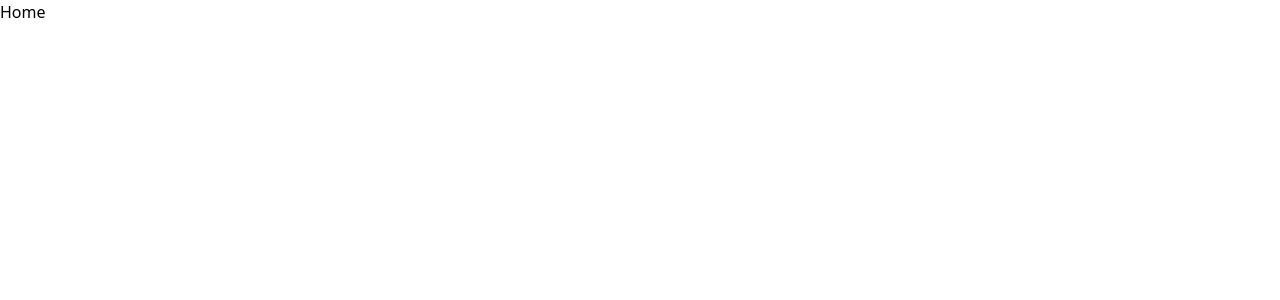
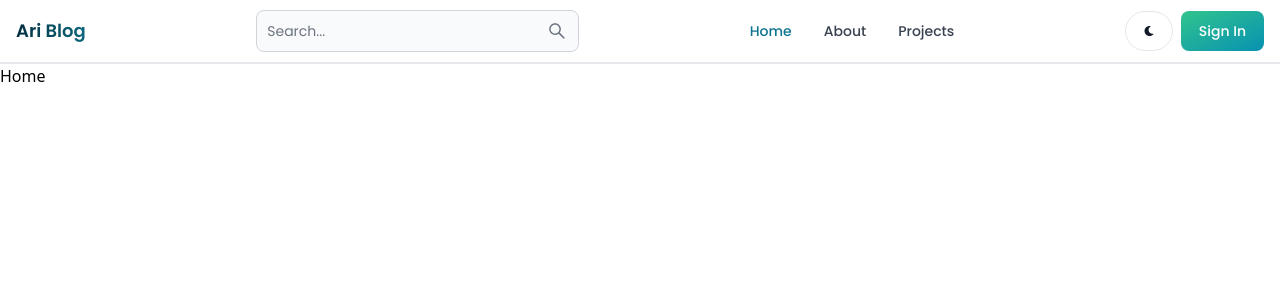
Before and after one commit to Thobbytosin/mern-ari-blog, a React (Vite) app in the folder client/: page / in a window 1280 px wide. Shown: the top 300 px of the page. Built offline with nearby package versions, Linux system fonts and the light colour scheme.

Commit message:
header and navbar section

```diff
--- a/client/package.json
+++ b/client/package.json
@@ -10,8 +10,10 @@
     "preview": "vite preview"
   },
   "dependencies": {
+    "flowbite-react": "^0.8.0",
     "react": "^18.2.0",
     "react-dom": "^18.2.0",
+    "react-icons": "^5.0.1",
     "react-router-dom": "^6.22.3"
   },
   "devDependencies": {
--- a/client/src/App.jsx
+++ b/client/src/App.jsx
@@ -6,10 +6,12 @@ import Dashboard from "./pages/Dashboard";
 import Projects from "./pages/Projects";
 import SignIn from "./pages/SignIn";
 import SignUp from "./pages/SignUp";
+import Header from "./components/Header/Header";
 
 const App = () => {
   return (
     <BrowserRouter>
+      <Header />
       <Routes>
         <Route path="/" element={<Home />} />
         <Route path="/about" element={<About />} />
--- /dev/null
+++ b/client/src/components/Header/Header.jsx
@@ -0,0 +1,68 @@
+import {
+  Button,
+  Navbar,
+  NavbarLink,
+  NavbarToggle,
+  TextInput,
+} from "flowbite-react";
+import React from "react";
+import { Link, useLocation } from "react-router-dom";
+import { AiOutlineSearch } from "react-icons/ai";
+import { FaMoon } from "react-icons/fa";
+
+const Header = () => {
+  const path = useLocation().pathname;
+  return (
+    <div>
+      <Navbar className=" border-b-2 font-poppins">
+        <Link
+          to={"/"}
+          className=" self-center whitespace-nowrap text-gradient font-semibold font-poppins text-lg"
+        >
+          Ari Blog
+        </Link>
+        <form>
+          <TextInput
+            type="text"
+            placeholder="Search..."
+            rightIcon={AiOutlineSearch}
+            className=" hidden lg:inline"
+          />
+        </form>
+        <Button className=" w-12 h-10 lg:hidden " color="gray" pill>
+          <AiOutlineSearch />
+        </Button>
+        <div className="flex items-center gap-2 md:order-2">
+          <Button className=" w-12 h-10 hidden sm:inline" color="gray" pill>
+            <FaMoon />
+          </Button>
+          <Link to={"/sign-in"}>
+            <Button gradientDuoTone="greenToBlue">Sign In</Button>
+          </Link>
+          <NavbarToggle />
+        </div>
+        <Navbar.Collapse className=" font-poppins ">
+          <NavbarLink className=" font-medium" as={"div"} active={path === "/"}>
+            <Link to={"/"}>Home</Link>
+          </NavbarLink>
+          <NavbarLink
+            className=" font-medium"
+            as={"div"}
+            active={path === "/about"}
+          >
+            <Link to={"/about"}>About</Link>
+          </NavbarLink>
+          <NavbarLink
+            className=" font-medium"
+            as={"div"}
+            active={path === "/projects"}
+          >
+            <Link to={"/projects"}>Projects</Link>
+          </NavbarLink>
+        </Navbar.Collapse>
+      </Navbar>
+    </div>
+  );
+};
+
+export default Header;
--- /dev/null
+++ b/client/src/components/Navbar.jsx
@@ -0,0 +1,109 @@
+import React from "react";
+
+const Navbar = () => {
+  return (
+    <header className="bg-white">
+      <div className="mx-auto max-w-screen-xl px-4 sm:px-6 lg:px-8">
+        <div className="flex h-16 items-center justify-between">
+          <div className="md:flex md:items-center md:gap-12">
+            <a className="block text-teal-600" href="#">
+              Ari Blog
+            </a>
+          </div>
+
+          <div className="hidden md:block">
+            <nav aria-label="Global">
+              <ul className="flex items-center gap-6 text-sm">
+                <li>
+                  <a
+                    className="text-gray-500 transition hover:text-gray-500/75"
+                    href="#"
+                  >
+                    {" "}
+                    About{" "}
+                  </a>
+                </li>
+
+                <li>
+                  <a
+                    className="text-gray-500 transition hover:text-gray-500/75"
+                    href="#"
+                  >
+                    {" "}
+                    Careers{" "}
+                  </a>
+                </li>
+
+                <li>
+                  <a
+                    className="text-gray-500 transition hover:text-gray-500/75"
+                    href="#"
+                  >
+                    {" "}
+                    History{" "}
+                  </a>
+                </li>
+
+                <li>
+                  <a
+                    className="text-gray-500 transition hover:text-gray-500/75"
+                    href="#"
+                  >
+                    {" "}
+                    Services{" "}
+                  </a>
+                </li>
+
+                <li>
+                  <a
+                    className="text-gray-500 transition hover:text-gray-500/75"
+                    href="#"
+                  >
+                    {" "}
+                    Projects{" "}
+                  </a>
+                </li>
+
+                <li>
+                  <a
+                    className="text-gray-500 transition hover:text-gray-500/75"
+                    href="#"
+                  >
+                    {" "}
+                    Blog{" "}
+                  </a>
+                </li>
+              </ul>
+            </nav>
+          </div>
+
+          <div className="flex items-center gap-4">
+            <div className="sm:flex sm:gap-4">
+              <a
+                className="rounded-md bg-teal-600 px-5 py-2.5 text-sm font-medium text-white shadow"
+                href="#"
+              >
+                Login
+              </a>
+
+              <div className="hidden sm:flex">
+                <a
+                  className="rounded-md bg-gray-100 px-5 py-2.5 text-sm font-medium text-teal-600"
+                  href="#"
+                >
+                  Register
+                </a>
+              </div>
+            </div>
+
+            <div className="block md:hidden">
+              <button className="rounded bg-gray-100 p-2 text-gray-600 transition hover:text-gray-600/75"></button>
+            </div>
+          </div>
+        </div>
+      </div>
+    </header>
+  );
+};
+
+export default Navbar;
--- a/client/src/index.css
+++ b/client/src/index.css
@@ -3,3 +3,10 @@
 @tailwind base;
 @tailwind components;
 @tailwind utilities;
+
+.text-gradient {
+  background: linear-gradient(90deg, #022f40, #0d687e);
+  -webkit-background-clip: text;
+  -webkit-text-fill-color: transparent;
+  background-clip: text;
+}
--- a/client/tailwind.config.js
+++ b/client/tailwind.config.js
@@ -1,6 +1,8 @@
+const flowbite = require("flowbite-react/tailwind");
+
 /** @type {import('tailwindcss').Config} */
 export default {
-  content: ["./index.html", "./src/**/*.{js,ts,jsx,tsx}"],
+  content: ["./index.html", "./src/**/*.{js,ts,jsx,tsx}", flowbite.content()],
   theme: {
     extend: {
       fontFamily: {
@@ -9,5 +11,5 @@ export default {
       },
     },
   },
-  plugins: [],
+  plugins: [flowbite.plugin()],
 };
```
Also changed, not shown: client/.eslintrc.cjs, client/src/note.txt, 1 other file (tests, documents, lock files or other folders).
